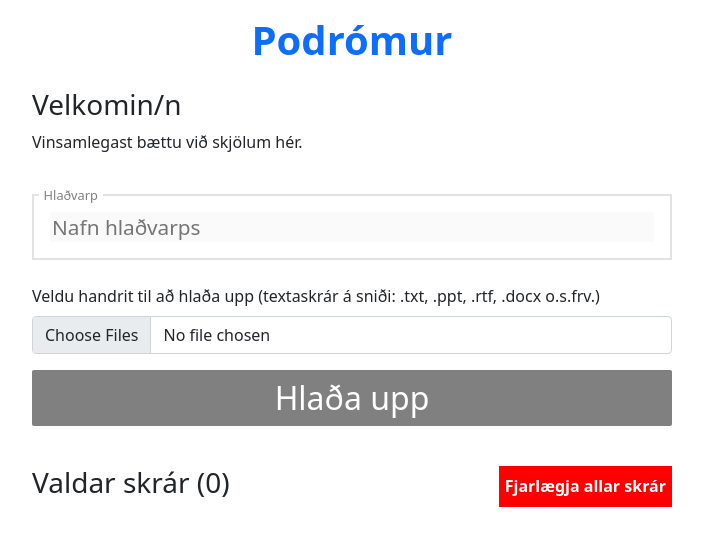
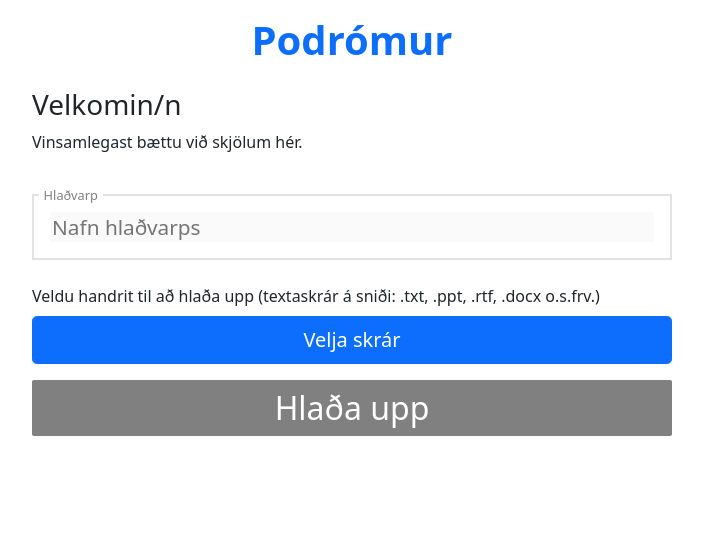
Before and after one commit to cadia-lvl/upload-to-s3, a React app in the folder frontend/: page / in a window 1280 px wide. Shown: the top 546 px of the page, without its empty margins (288-991 px from the left). Built offline with nearby package versions, Linux system fonts and the light colour scheme.

Commit message:
Let custom button control upload

```diff
--- a/frontend/src/components/frontpage/index.tsx
+++ b/frontend/src/components/frontpage/index.tsx
@@ -5,6 +5,7 @@ import { withRouter, RouteComponentProps } from 'react-router-dom';
 import TextInput from '../ui/input/text-input';
 import Layout from '../ui/layout';
 import Form from 'react-bootstrap/Form';
+import Button from 'react-bootstrap/Button';
 import Spinner from 'react-bootstrap/Spinner';
 
 import * as api from '../../services/api';
@@ -67,7 +68,9 @@ const RadioButtonsContainer = styled.div`
     margin-top: 1rem;
 `;
 
-const FilesContainer = styled.div``;
+const FilesContainer = styled.div`
+    max-height: 30rem;
+`;
 
 const FileItem = styled.div`
     display: flex;
@@ -98,6 +101,14 @@ const Remove = styled.button`
 
 const FormGroup = styled(Form.Group)`
     margin-top: 1.5rem;
+`;
+
+const FormControl = styled(Form.Control)`
+    display: none;
+`;
+
+const LargeButton = styled(Button)`
+    width: 20rem;
 `;
 
 const SelectedFilesTitle = styled.div`
@@ -323,11 +334,30 @@ class FrontPage extends React.Component<Props, State> {
                                 Veldu handrit til að hlaða upp (textaskrár á
                                 sniði: .txt, .ppt, .rtf, .docx o.s.frv.)
                             </Form.Label>
-                            <Form.Control
+                            <FormControl
                                 type={'file'}
                                 onChange={this.onFileChange}
                                 multiple
                             />
+                            <div className="d-grid">
+                                <Button
+                                    variant={
+                                        selectedFiles.length > 0
+                                            ? 'success'
+                                            : 'primary'
+                                    }
+                                    size="lg"
+                                    onClick={() =>
+                                        document
+                                            .getElementById('formFileMultiple')
+                                            ?.click()
+                                    }
+                                >
+                                    {selectedFiles.length > 0
+                                        ? 'Velja fleiri skrár'
+                                        : 'Velja skrár'}
+                                </Button>
+                            </div>
                         </FormGroup>
                         {/* might be useful for if people upload all the
                                 data as an archive
@@ -355,22 +385,24 @@ class FrontPage extends React.Component<Props, State> {
                         </SubmitButton>
                     </Form>
                     <FilesContainer>
-                        {selectedFiles && selectedFiles.length > -1 && (
+                        {selectedFiles && selectedFiles.length > 0 && (
                             <SelectedFilesTitle>
                                 <h3>Valdar skrár ({selectedFiles.length})</h3>
-                                <RemoveAllButton
+                                <Button
+                                    variant="danger"
                                     onClick={this.clearAllSelectedFiles}
                                 >
                                     Fjarlægja allar skrár
-                                </RemoveAllButton>
+                                </Button>
                             </SelectedFilesTitle>
                         )}
                         {selectedFiles &&
                             Array.from(selectedFiles).map((file) => {
                                 return (
-                                    <FileItem>
+                                    <FileItem key={file.name}>
                                         <Status>
-                                            <Remove
+                                            <Button
+                                                variant="danger"
                                                 onClick={() =>
                                                     this.removeFileClicked(
                                                         file.name
@@ -379,7 +411,7 @@ class FrontPage extends React.Component<Props, State> {
                                                 title={'Fjarlægja'}
                                             >
                                                 X
-                                            </Remove>
+                                            </Button>
                                         </Status>
                                         <Name>{file.name}</Name>
                                     </FileItem>
```
